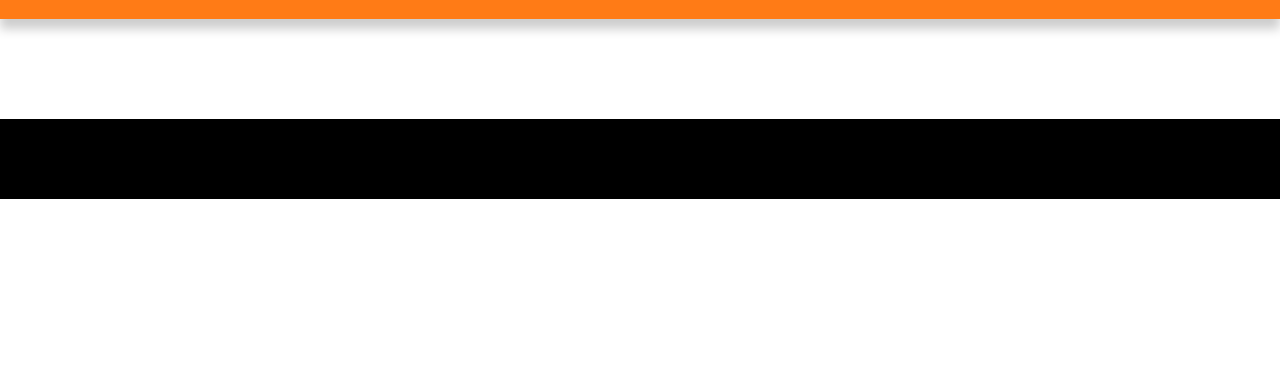
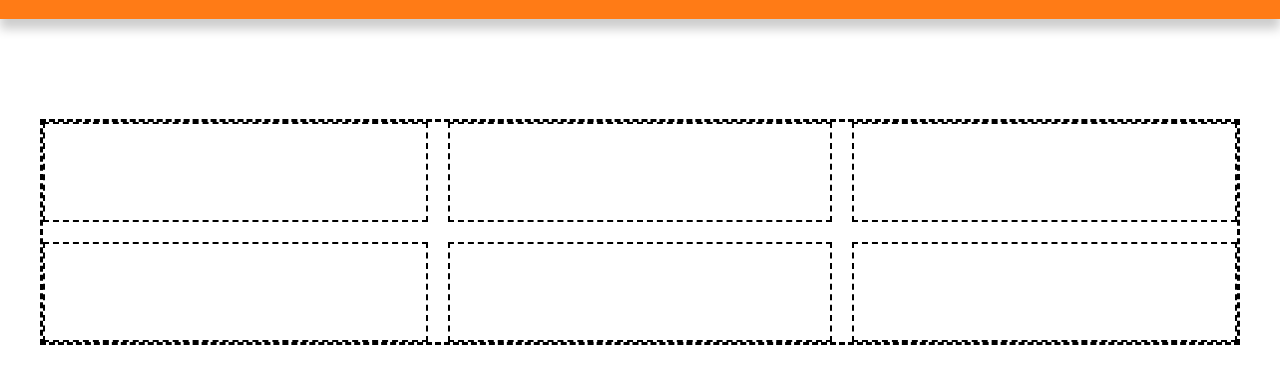
Before and after one commit to SalvatoreGiacomazzo/html-css-boolando, a plain HTML site: page index.html in a window 1280 px wide. Shown: the part 61-444 px from the top of the page. Drawn offline with Linux system fonts and the light colour scheme.

Commit message:
added info to items

```diff
--- a/style.css
+++ b/style.css
@@ -12,7 +12,8 @@ display: flex;
 justify-content: space-around;
 align-items: center;
 box-shadow: 0 10px 10px 0 rgba(0,0,0,.2);
-margin-bottom: 100px;}
+margin-bottom: 100px;
+}
 
 header a{text-decoration: none;
 color:white;
@@ -24,6 +25,20 @@ width:auto;}
 header span{color:white;}
 
 /*Main - Shopping Section*/
+.item-container{max-width:1200px;
+margin: 0 auto;
+border: dashed;}
+
+.item-row{display: flex;
+gap: 20px;
+flex-wrap:wrap;}
+
+.item-column{flex-basis: calc(100% /3 - 40px /3);
+border: 2px dashed black;
+min-height:100px;}
+
+main img{display:block;
+max-width:100%}
 
 
 
@@ -36,9 +51,7 @@ header span{color:white;}
 
 
 
-
-
-
-/*Footer*/
+/*Footer
 footer{height: 80px;
 background-color: black;}
+*/
```
